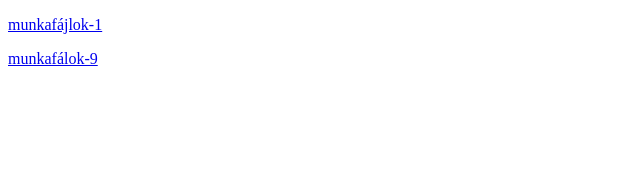
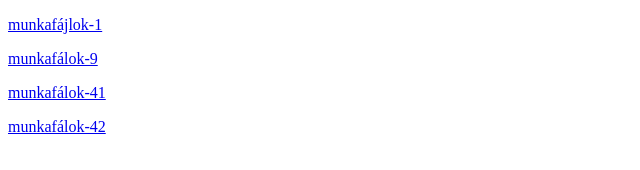
Before and after one commit to DoczyForever/DoczyForever.github.io, a plain HTML site: page ecdl.html in a window 1280 px wide. Shown: the whole page, without its empty margins (0-640 px from the left). Drawn offline with Linux system fonts and the light colour scheme.

Commit message:
Update ecdl.html

```diff
--- a/ecdl.html
+++ b/ecdl.html
@@ -7,5 +7,7 @@
 	<body>
 		<p><a href="https://doczyforever.github.io/munkaf%C3%A1jlok-1/index.html">munkafájlok-1</a></p>
 		<p><a href="https://doczyforever.github.io/munkaf%C3%A1jlok-9/index.html">munkafálok-9</a></p>
+		<p><a href="https://doczyforever.github.io/munkaf%C3%A1jlok-41/index.html">munkafálok-41</a></p>
+		<p><a href="https://doczyforever.github.io/munkaf%C3%A1jlok-42/index.html">munkafálok-42</a></p>
 	</body>
 </html>
```
